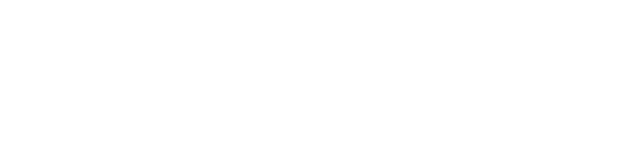
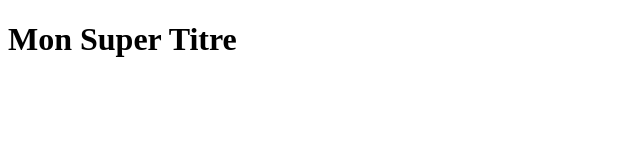
Before and after one commit to Francky033/Premier-repository, a plain HTML site: page index.html in a window 1280 px wide. Shown: the whole page, without its empty margins (0-640 px from the left). Drawn offline with Linux system fonts and the light colour scheme.

Commit message:
mon super titre modifier

```diff
--- a/index.html
+++ b/index.html
@@ -6,6 +6,6 @@
     <title>Mon Titre projet git</title>
 </head>
 <body>
-
+    <h1>Mon Super Titre</h1>
 </body>
 </html>
```
